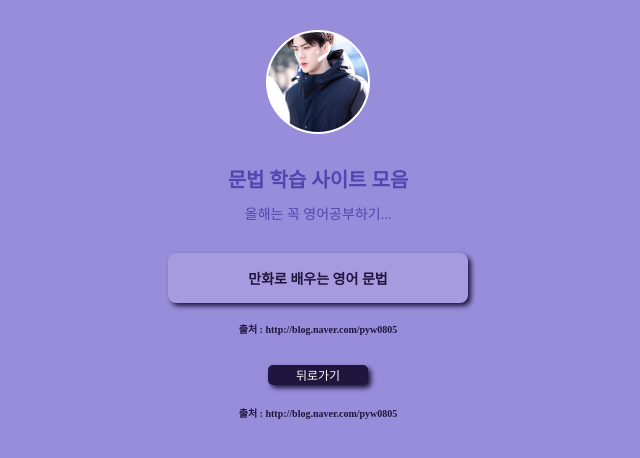
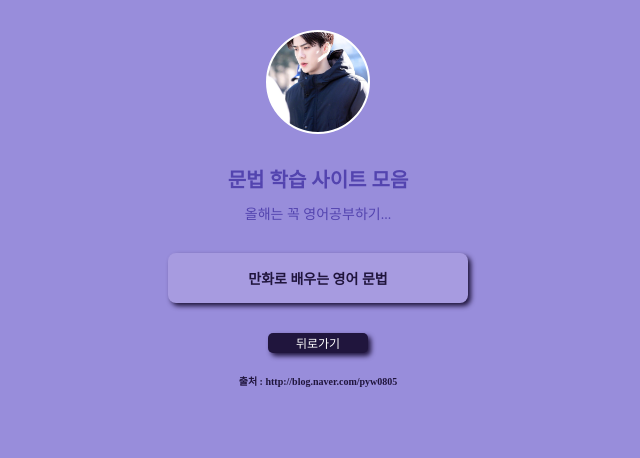
Before and after one commit to seni9123/grammar, a plain HTML site: page index.html in a window 1280 px wide. Shown: the whole page, without its empty margins (322-962 px from the left). Drawn offline with Linux system fonts and the light colour scheme; a web font is replaced by a local one.

Commit message:
Update index.html

```diff
--- a/index.html
+++ b/index.html
@@ -121,7 +121,6 @@
             <h1 class="main">문법 학습 사이트 모음</h1>
             <p class="sub">올해는 꼭 영어공부하기...</p>
             <a target="_blank" href="https://theoatmeal.com/tag/grammar">만화로 배우는 영어 문법</a>
-            <h2 class="sub1">출처 : http://blog.naver.com/pyw0805</h2>
         </div>
         <div class="block">
             <a target="_black" href="https://seni9123.github.io/english/" class="btn">뒤로가기</a>
```
